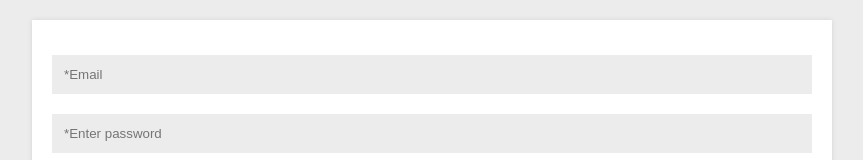
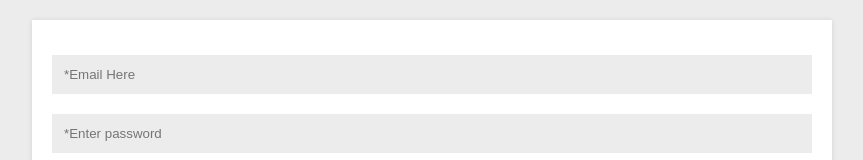
Before and after one commit to ChanakaUOMIT/React-form, a React (Create React App) app: page / in a window 1280 px wide. Shown: the top 160 px of the page, without its empty margins (208-1071 px from the left). Built offline with nearby package versions, Linux system fonts and the light colour scheme.

Commit message:
commited conflict

```diff
--- a/src/Form/EmailInput/EmailInput.js
+++ b/src/Form/EmailInput/EmailInput.js
@@ -1,21 +1,18 @@
-import React from 'react';
+import React from "react";
 
-const EmailInput = (props) =>{
-    return(
-        <div className="form-group">
-            <input type="email" placeholder="*Email"
-                value={props.email}
-                onChange={props.emailInputHandler}
+const EmailInput = props => {
+  return (
+    <div className="form-group">
+      <input
+        type="email"
+        placeholder="*Email Here"
+        value={props.email}
+        onChange={props.emailInputHandler}
+      />
 
-            />
-
-            {props.emailErr &&
-                <p className="input-error">{props.emailErr}</p>
-
-            }
-
-        </div>
-    )
-}
+      {props.emailErr && <p className="input-error">{props.emailErr}</p>}
+    </div>
+  );
+};
 
 export default EmailInput;
--- a/src/Form/form.js
+++ b/src/Form/form.js
@@ -99,6 +99,7 @@ class Form extends Component {
     }
 
     console.log("Password confirmation is validated");
+    console.log("Password confirmation is validated password");
 
     return;
   }
```
Lines whose indentation alone changed are shown as unchanged.
